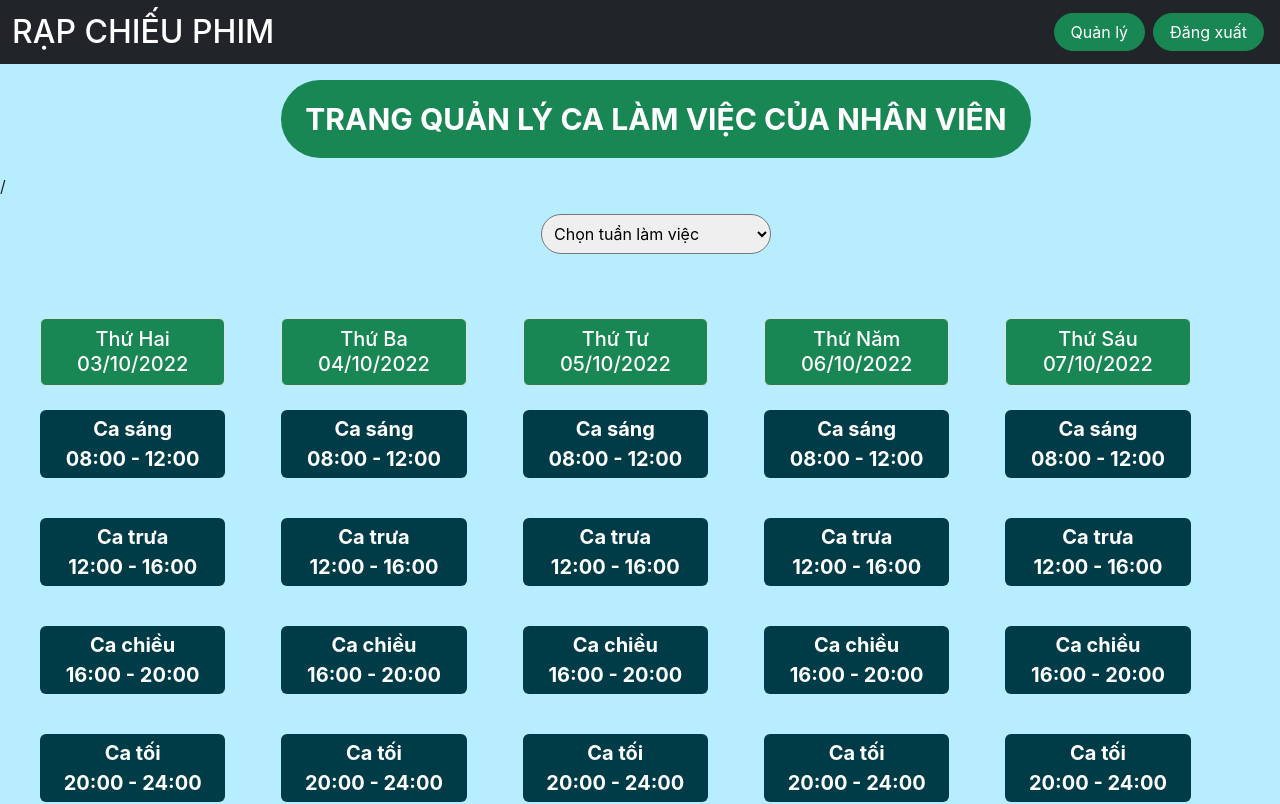
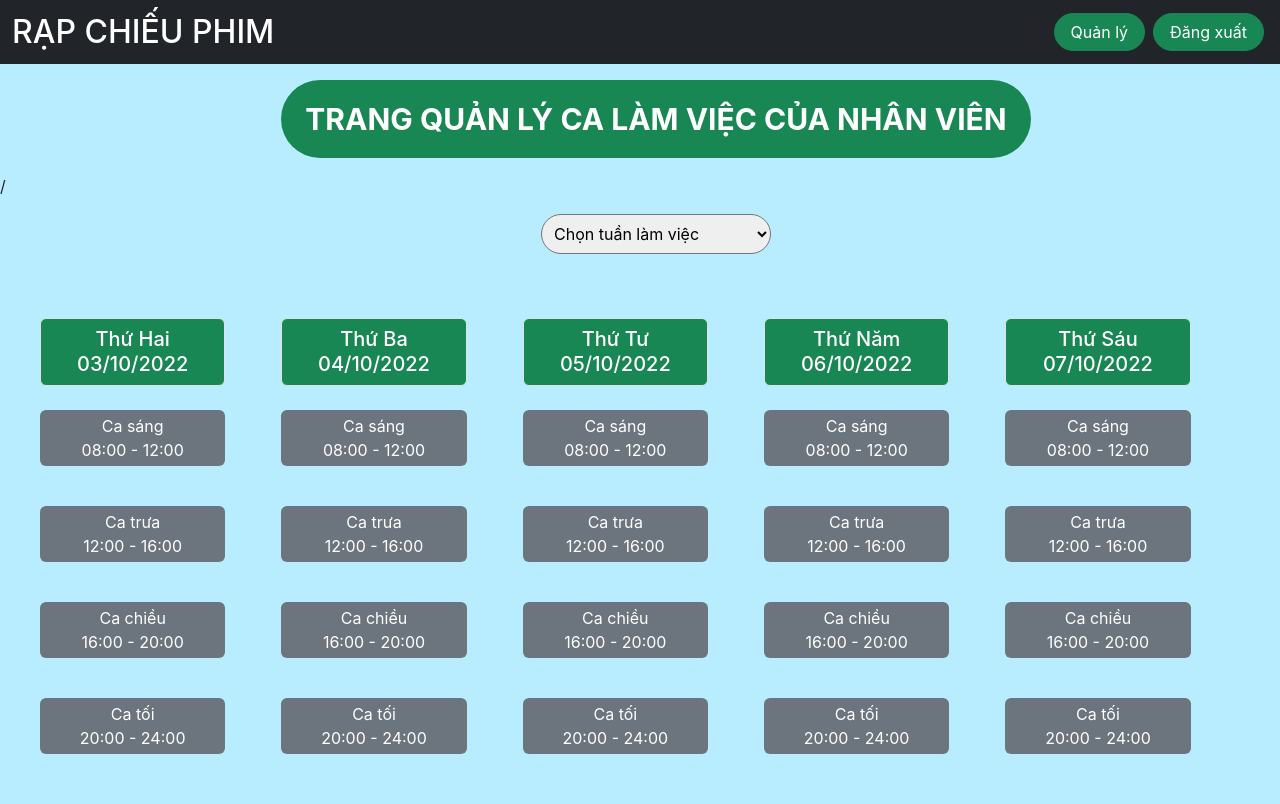
Before and after one commit to nguyendhst/project-movie-ticket-booking, a React (Create React App) app: page /manage-shift in a window 1280 px wide. Shown: the top 804 px of the page. Built offline with nearby package versions, Linux system fonts and the light colour scheme.

Commit message:
Update index.js

```diff
--- a/src/pages/ManageShift/Component/Board/index.js
+++ b/src/pages/ManageShift/Component/Board/index.js
@@ -44,7 +44,7 @@ const Shift = (props) => {
             <div className="my-2">
                 <button type="button"
                         id="select-shift"
-                        className="btn btn-primary position-relative rounded border-0 text-white my-3 p-1 w-100"
+                        className="btn btn-secondary position-relative rounded border-0 text-white my-3 p-1 w-100"
                         data-bs-toggle="collapse"
                         data-bs-target={'#' + date_name + shift_title}>
                     {props.shift_title}<br/>
```
